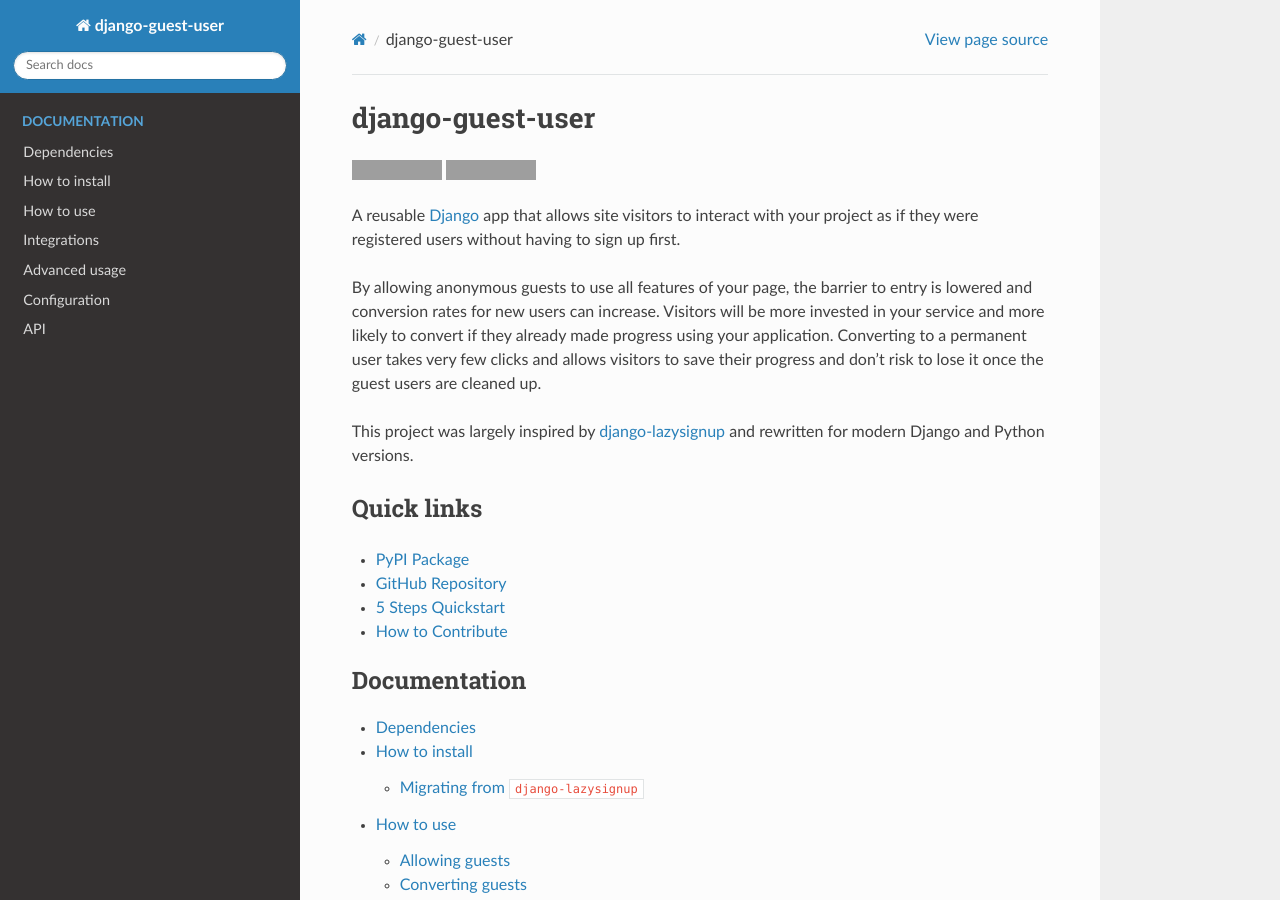
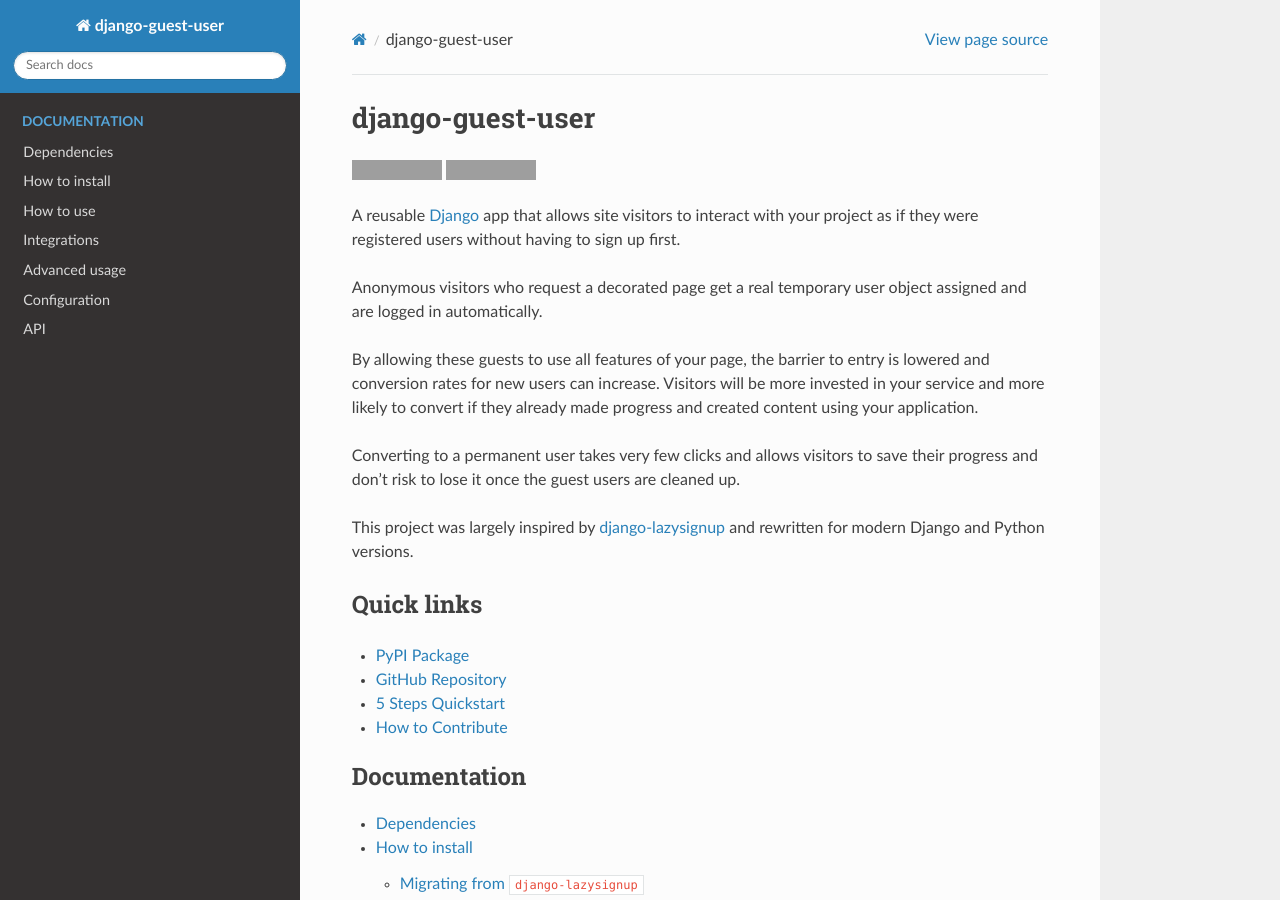
Before and after one commit to julianwachholz/django-guest-user, a Sphinx documentation site: the page built from docs/index.rst, in a window 1280 px wide and 900 px high. Built offline with Sphinx 7.4.7 and the Read the Docs theme 2.0.0, drawn with Linux system fonts in a browser that asks for light colours; grey boxes are pictures that could not be loaded.

```diff
--- a/docs/index.rst
+++ b/docs/index.rst
@@ -14,12 +14,16 @@
 
 .. _Django: https://www.djangoproject.com/
 
-By allowing anonymous guests to use all features of your page, the barrier to
-entry is lowered and conversion rates for new users can increase. Visitors will
+Anonymous visitors who request a decorated page get a real temporary user object
+assigned and are logged in automatically.
+
+By allowing these guests to use all features of your page, the barrier to entry
+is lowered and conversion rates for new users can increase. Visitors will
 be more invested in your service and more likely to convert if they already made
-progress using your application. Converting to a permanent user takes very few
-clicks and allows visitors to save their progress and don't risk to lose it
-once the guest users are cleaned up.
+progress and created content using your application.
+
+Converting to a permanent user takes very few clicks and allows visitors to save
+their progress and don't risk to lose it once the guest users are cleaned up.
 
 This project was largely inspired by `django-lazysignup`_ and rewritten for
 modern Django and Python versions.
```
Also changed, not shown: README.md (+6 -2 lines).
